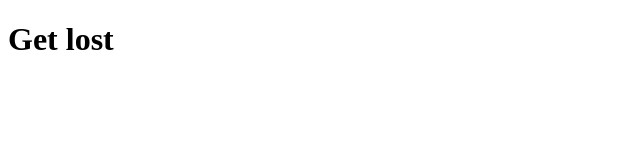
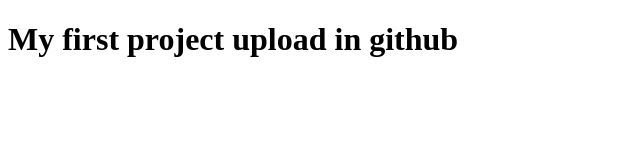
Before and after one commit to monu787898/12, a plain HTML site: page q1.html in a window 1280 px wide. Shown: the whole page, without its empty margins (0-640 px from the left). Drawn offline with Linux system fonts and the light colour scheme.

Commit message:
Update q1.html

```diff
--- a/q1.html
+++ b/q1.html
@@ -6,6 +6,6 @@
   <title>Document</title>
 </head>
 <body>
-  <h1> Get lost </h1>
+  <h1> My first project upload in github </h1>
 </body>
 </html>
```
